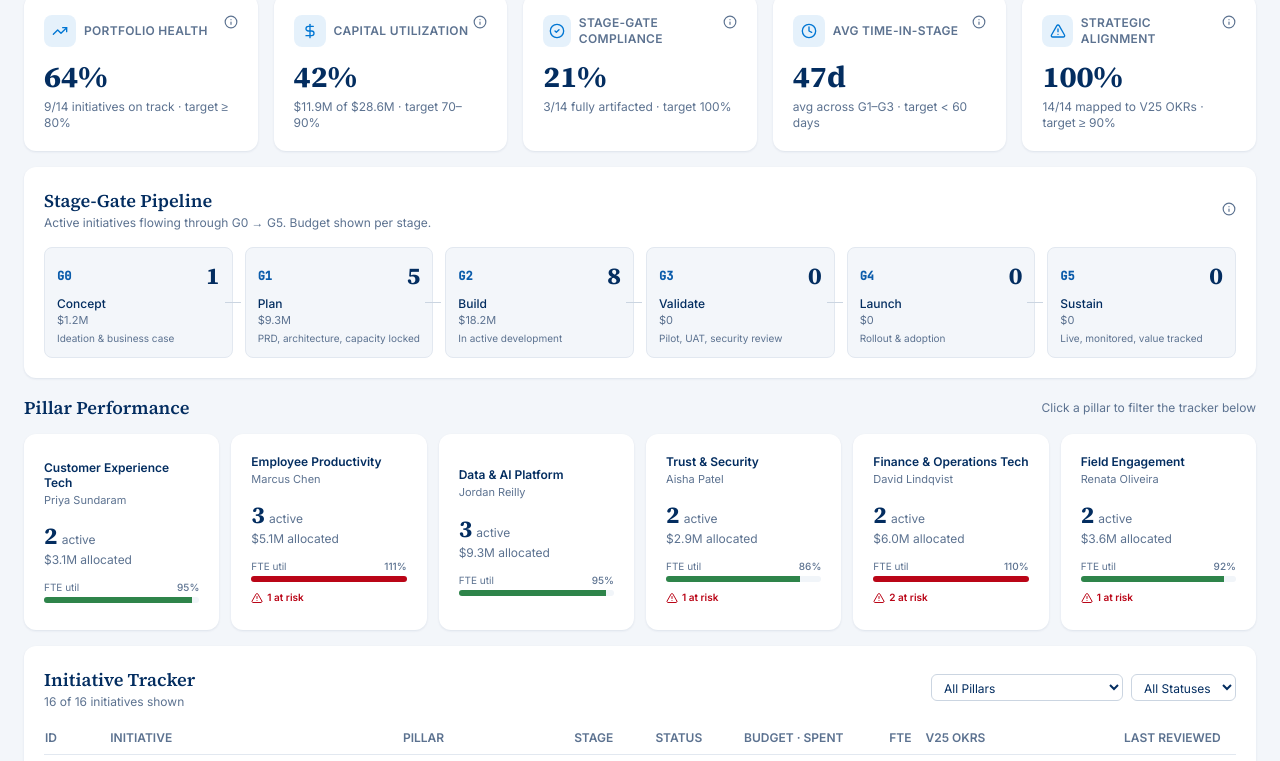
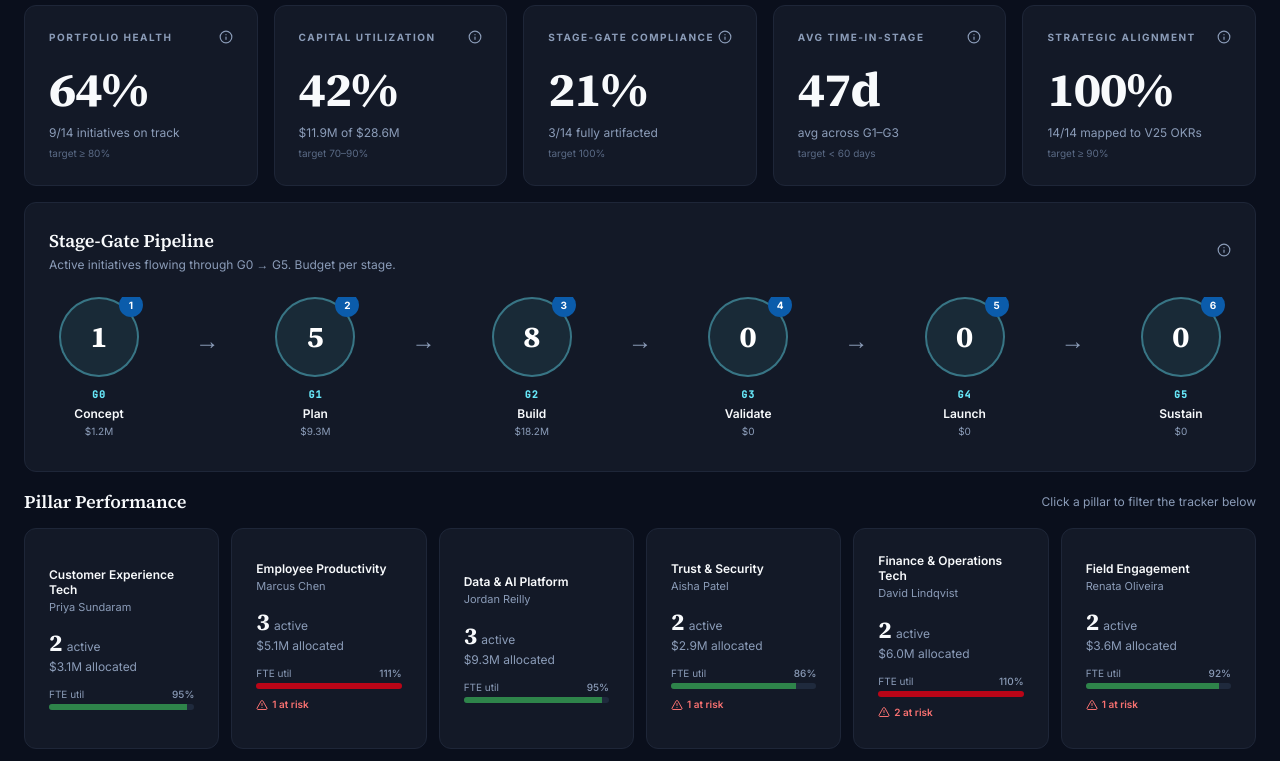
Before and after one commit to saurabhj1986/portfolioiq-demo, a React (Vite) app: page / in a window 1280 px wide. Shown: the part 435-1196 px from the top of the page. Built offline with nearby package versions, Linux system fonts and the light colour scheme.

Commit message:
Apply TrustReply formatting: dark theme + bigger serif KPI numbers (3rem) + circular Stage-Gate Pipeline nodes with numbered badges and connector arrows

```diff
--- a/src/components/Dashboard.jsx
+++ b/src/components/Dashboard.jsx
@@ -17,20 +17,16 @@ function Tooltip({ text }) {
   );
 }
 
-function KpiCard({ icon: Icon, label, value, sub, target, tooltip, jdLink }) {
+function KpiCard({ label, value, sub, target, tooltip, jdLink }) {
   return (
     <div className="card card-hover">
-      <div className="flex items-start justify-between">
-        <div className="flex items-center gap-2">
-          <div className="w-8 h-8 rounded-lg bg-sfblue/10 grid place-items-center">
-            <Icon className="w-4 h-4 text-sfblue" />
-          </div>
-          <span className="kpi-label">{label}</span>
-        </div>
-        <Tooltip text={`${tooltip}\n\nJD line: "${jdLink}"`} />
+      <div className="flex items-start justify-between mb-5">
+        <span className="kpi-label">{label}</span>
+        <Tooltip text={`${tooltip}\n\nMaps to: "${jdLink}"`} />
       </div>
-      <div className="mt-3 kpi-value">{value}</div>
-      <div className="kpi-sub mt-1">{sub} · target {target}</div>
+      <div className="kpi-value">{value}</div>
+      <div className="kpi-sub mt-3 leading-snug">{sub}</div>
+      <div className="kpi-sub mt-1 text-[10px]" style={{ color: '#5A6A85' }}>target {target}</div>
     </div>
   );
 }
@@ -251,31 +247,35 @@ export default function Dashboard({ navigateTo, activeTour, onStartTour, tourSte
         <KpiCard icon={AlertTriangle} label={KPI_DEFINITIONS[4].label} value={kpiValues.alignment}  sub={kpiValues.alignmentSub}  target={KPI_DEFINITIONS[4].target} tooltip={KPI_DEFINITIONS[4].tooltip} jdLink={KPI_DEFINITIONS[4].jdLink} />
       </section>
 
-      {/* Stage-Gate Pipeline */}
+      {/* Stage-Gate Pipeline — circular nodes with connector arrows */}
       <section className="card">
-        <div className="flex items-center justify-between mb-4">
+        <div className="flex items-center justify-between mb-6">
           <div>
             <h2 className="text-lg font-semibold text-sfnavy">Stage-Gate Pipeline</h2>
-            <p className="text-xs text-sfmuted">Active initiatives flowing through G0 → G5. Budget shown per stage.</p>
+            <p className="text-xs text-sfmuted mt-0.5">Active initiatives flowing through G0 → G5. Budget per stage.</p>
           </div>
-          <Tooltip text="Counts and budget exclude Complete initiatives. Stage definitions are uniform across all DET Pillars per the master taxonomy." />
+          <Tooltip text="Counts and budget exclude Complete initiatives. Stage definitions are uniform across all Pillars per the master taxonomy." />
         </div>
-        <div className="grid grid-cols-2 md:grid-cols-6 gap-3">
+        <div className="flex items-start justify-between gap-1 overflow-x-auto pb-2">
           {stageDistribution.map((s, idx) => (
-            <div key={s.id} className="relative">
-              <div className="bg-sfbg rounded-lg p-3 border border-slate-200">
-                <div className="flex items-center justify-between mb-1">
-                  <span className="text-xs font-mono text-sfdeep font-bold">{s.id}</span>
-                  <span className="text-2xl font-serif font-bold text-sfnavy">{s.count}</span>
+            <React.Fragment key={s.id}>
+              <div className="flex flex-col items-center text-center" style={{ minWidth: 100 }}>
+                <div className="relative">
+                  <div className="w-20 h-20 rounded-full grid place-items-center border-2" style={{ background: 'rgba(103, 232, 249, 0.08)', borderColor: 'rgba(103, 232, 249, 0.4)' }}>
+                    <span className="font-serif font-bold text-3xl text-white leading-none">{s.count}</span>
+                  </div>
+                  <div className="absolute -top-1 -right-1 w-6 h-6 rounded-full grid place-items-center text-[10px] font-bold text-white" style={{ background: '#0B5CAB' }}>
+                    {idx + 1}
+                  </div>
                 </div>
-                <div className="text-xs font-medium text-sfnavy">{s.name}</div>
-                <div className="text-[11px] text-sfmuted">{fmtMoney(s.budget)}</div>
-                <div className="text-[10px] text-sfmuted mt-1 leading-tight">{s.desc}</div>
+                <div className="text-[10px] font-mono text-sflight font-bold mt-2.5 tracking-widest">{s.id}</div>
+                <div className="text-xs font-semibold text-sfnavy mt-1">{s.name}</div>
+                <div className="text-[10px] text-sfmuted mt-0.5">{fmtMoney(s.budget)}</div>
               </div>
               {idx < stageDistribution.length - 1 && (
-                <div className="hidden md:block absolute top-1/2 -right-2 w-4 h-px bg-slate-300" />
+                <div className="flex items-center pt-7 px-1 text-sfmuted text-2xl select-none" style={{ minWidth: 16 }}>→</div>
               )}
-            </div>
+            </React.Fragment>
           ))}
         </div>
       </section>
--- a/src/index.css
+++ b/src/index.css
@@ -2,46 +2,73 @@
 @tailwind components;
 @tailwind utilities;
 
+/* =================================================================
+   DARK THEME — modeled on TrustReply formatting reference.
+   Deep navy surfaces, bright accents, large serif numbers.
+   ================================================================= */
+
 @layer base {
   html { scroll-behavior: smooth; }
   body {
-    background: #F3F6FA;
-    color: #032D60;
+    background: #0A0F1C;
+    color: #E5ECF6;
     font-feature-settings: 'cv02', 'cv03', 'cv04', 'cv11';
     -webkit-font-smoothing: antialiased;
   }
-  h1, h2, h3, h4 { font-family: 'Source Serif 4', Georgia, serif; }
+  h1, h2, h3, h4 {
+    font-family: 'Source Serif 4', Georgia, serif;
+    color: #F8FAFC;
+    letter-spacing: -0.01em;
+  }
 }
 
 @layer components {
   .pill {
     @apply inline-flex items-center gap-1 rounded-full px-2 py-0.5 text-xs font-medium;
   }
-  .pill-green   { @apply pill bg-emerald-50 text-sgreen border border-emerald-200; }
-  .pill-yellow  { @apply pill bg-orange-50 text-syellow border border-orange-200; }
-  .pill-red     { @apply pill bg-red-50 text-sred border border-red-200; }
-  .pill-blue    { @apply pill bg-sky-50 text-sfblue border border-sky-200; }
-  .pill-gray    { @apply pill bg-slate-100 text-sgray border border-slate-200; }
+  .pill-green   { @apply pill text-emerald-300 border border-emerald-700/50; background: rgba(74, 222, 128, 0.12); }
+  .pill-yellow  { @apply pill text-amber-300   border border-amber-700/50;   background: rgba(251, 191, 36, 0.12); }
+  .pill-red     { @apply pill text-red-300     border border-red-700/50;     background: rgba(248, 113, 113, 0.12); }
+  .pill-blue    { @apply pill text-sky-300     border border-sky-700/50;     background: rgba(96, 165, 250, 0.12); }
+  .pill-gray    { @apply pill text-slate-300   border border-slate-600;      background: rgba(148, 163, 184, 0.12); }
 
-  .card { @apply bg-white rounded-xl shadow-card p-5; }
-  .card-hover { @apply hover:shadow-cardHover transition-shadow; }
+  .card {
+    background: #131927;
+    border: 1px solid #1E2638;
+    @apply rounded-xl p-6;
+  }
+  .card-hover { @apply transition-all hover:border-sflight/40; }
 
   .tab-btn {
-    @apply px-4 py-3 text-sm font-medium text-white/70 hover:text-white border-b-2 border-transparent transition-colors;
+    @apply px-4 py-3 text-sm font-medium text-white/60 hover:text-white border-b-2 border-transparent transition-colors;
   }
   .tab-btn-active { @apply text-white border-sflight; }
 
-  .kpi-label { @apply text-xs uppercase tracking-wide text-sfmuted font-semibold; }
-  .kpi-value { @apply text-3xl font-serif font-bold text-sfnavy; }
-  .kpi-sub   { @apply text-xs text-sfmuted; }
+  .kpi-label {
+    @apply text-[10px] uppercase font-bold;
+    letter-spacing: 0.15em;
+    color: #8B9CB8;
+  }
+  .kpi-value {
+    @apply font-serif font-bold;
+    color: #F8FAFC;
+    font-size: 3rem;
+    line-height: 1;
+    letter-spacing: -0.02em;
+  }
+  .kpi-sub {
+    @apply text-xs;
+    color: #8B9CB8;
+  }
 
   .sql-block {
-    @apply font-mono text-xs bg-sfnavy text-sky-100 rounded-lg p-4 overflow-x-auto leading-6;
+    @apply font-mono text-xs rounded-lg p-4 overflow-x-auto leading-6;
+    background: #06121F;
+    color: #67E8F9;
+    border: 1px solid #1E2638;
   }
 
-  .step-fade-in {
-    animation: stepFade 360ms ease-out both;
-  }
+  .step-fade-in { animation: stepFade 360ms ease-out both; }
 }
 
 @keyframes stepFade {
@@ -49,8 +76,78 @@
   to   { opacity: 1; transform: translateY(0); }
 }
 
-/* Scrollbar polish */
+/* =================================================================
+   UTILITY OVERRIDES — remap light-theme classes to dark equivalents
+   ================================================================= */
+
+/* Surfaces */
+.bg-white  { background-color: #131927 !important; }
+.bg-sfbg   { background-color: #0F1623 !important; }
+
+/* Text */
+.text-sfnavy  { color: #F8FAFC !important; }
+.text-sfdeep  { color: #93C5FD !important; }
+.text-sfmuted { color: #8B9CB8 !important; }
+
+/* Borders */
+.border-slate-100 { border-color: #1E2638 !important; }
+.border-slate-200 { border-color: #232D43 !important; }
+.border-slate-300 { border-color: #2D3A52 !important; }
+
+/* Slate fills */
+.bg-slate-50  { background-color: #182236 !important; }
+.bg-slate-100 { background-color: #1F2A3D !important; }
+.bg-slate-200 { background-color: #2A3A52 !important; }
+.bg-slate-800 { background-color: #1F2A3D !important; }
+.bg-slate-900 { background-color: #0A0F1C !important; }
+
+/* Brighten status text */
+.text-sgreen  { color: #4ADE80 !important; }
+.text-syellow { color: #FBBF24 !important; }
+.text-sred    { color: #F87171 !important; }
+.text-sfblue  { color: #60A5FA !important; }
+.text-sflight { color: #67E8F9 !important; }
+
+/* Status backgrounds → dark tints */
+.bg-emerald-50  { background-color: rgba(74, 222, 128, 0.10) !important; }
+.bg-emerald-100 { background-color: rgba(74, 222, 128, 0.16) !important; }
+.bg-orange-50   { background-color: rgba(251, 191, 36, 0.10) !important; }
+.bg-orange-100  { background-color: rgba(251, 191, 36, 0.16) !important; }
+.bg-red-50      { background-color: rgba(248, 113, 113, 0.10) !important; }
+.bg-red-100     { background-color: rgba(248, 113, 113, 0.16) !important; }
+.bg-sky-50      { background-color: rgba(96, 165, 250, 0.10) !important; }
+.bg-sky-100     { background-color: rgba(96, 165, 250, 0.16) !important; }
+
+/* Status borders */
+.border-emerald-200, .border-emerald-300 { border-color: rgba(74, 222, 128, 0.30) !important; }
+.border-orange-200,  .border-orange-300  { border-color: rgba(251, 191, 36, 0.30) !important; }
+.border-red-200,     .border-red-300     { border-color: rgba(248, 113, 113, 0.30) !important; }
+.border-sky-200,     .border-sky-300     { border-color: rgba(96, 165, 250, 0.30) !important; }
+
+/* Inputs */
+input:not([type="range"]):not([type="checkbox"]):not([type="radio"]),
+select, textarea {
+  background-color: #0F1623 !important;
+  color: #F8FAFC !important;
+  border-color: #2D3A52 !important;
+}
+input::placeholder, textarea::placeholder { color: #6F8298 !important; }
+select option { background-color: #131927; color: #F8FAFC; }
+
+/* Tooltips that use sfnavy bg */
+.bg-sfnavy { background-color: #06121F !important; }
+
+/* Code/font-mono backgrounds */
+code.bg-sfbg { background-color: #1F2A3D !important; color: #67E8F9 !important; }
+
+/* Shadows for dark mode */
+.shadow-card     { box-shadow: 0 1px 2px rgba(0, 0, 0, 0.4) !important; }
+.shadow-cardHover{ box-shadow: 0 6px 24px rgba(103, 232, 249, 0.15), 0 2px 8px rgba(0, 0, 0, 0.5) !important; }
+
+/* Scrollbar */
 ::-webkit-scrollbar { width: 10px; height: 10px; }
-::-webkit-scrollbar-track { background: transparent; }
-::-webkit-scrollbar-thumb { background: #CBD5E1; border-radius: 6px; }
-::-webkit-scrollbar-thumb:hover { background: #94A3B8; }
+::-webkit-scrollbar-track { background: #0A0F1C; }
+::-webkit-scrollbar-thumb { background: #2D3A52; border-radius: 6px; }
+::-webkit-scrollbar-thumb:hover { background: #3D5274; }
+
+.bg-white.rounded-xl { background-color: #131927 !important; }
```
